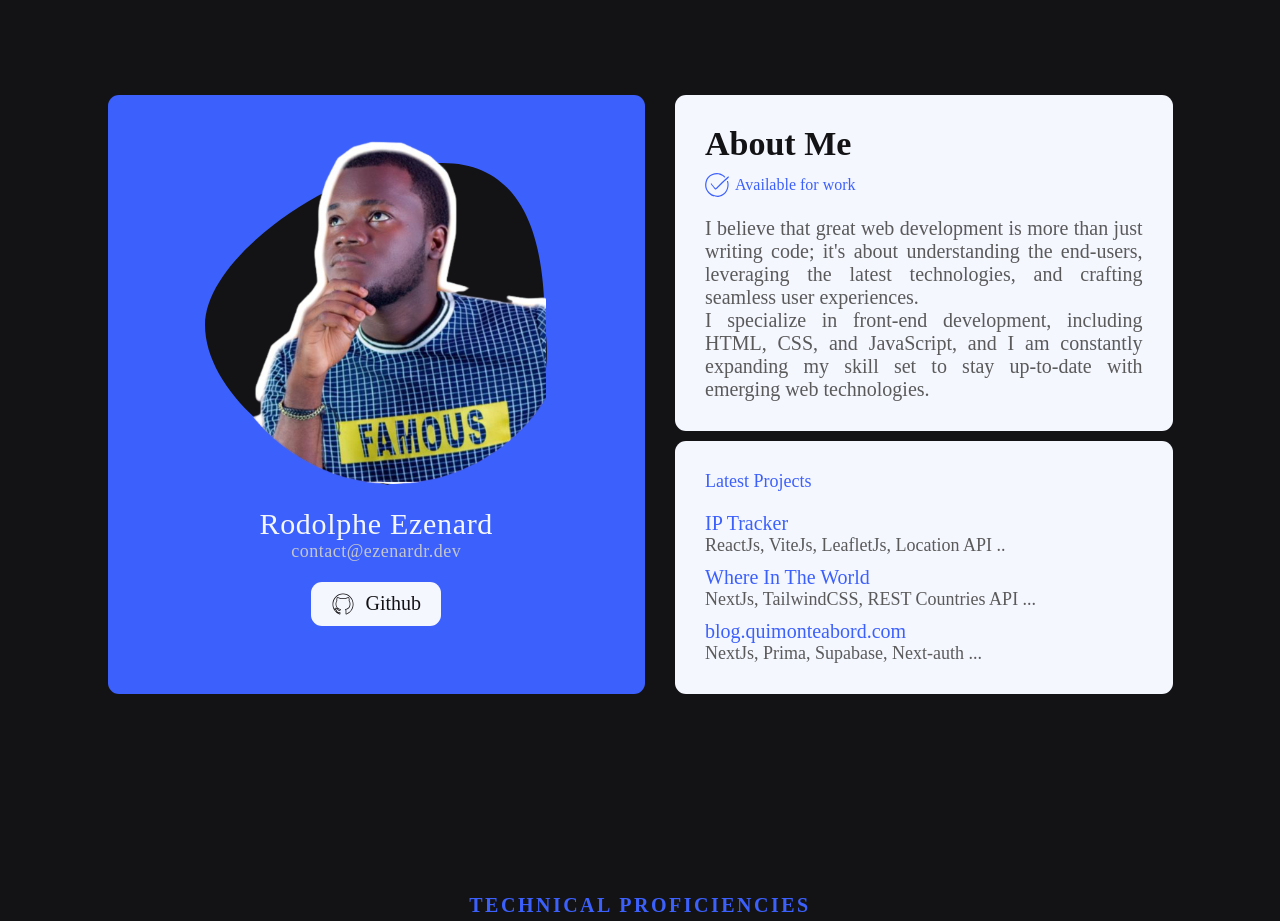
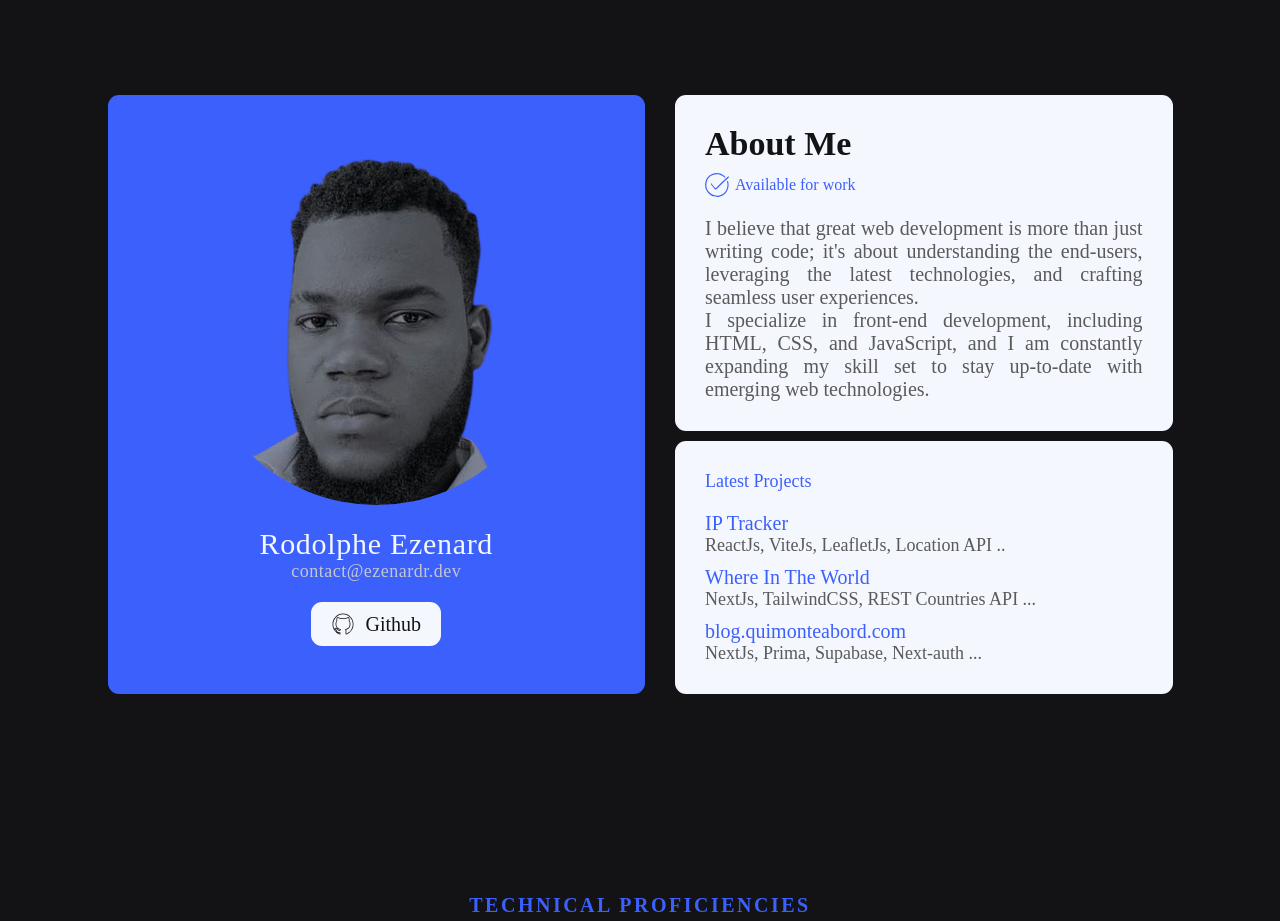
Before and after one commit to ezenardr/ezenardr.dev, a Next.js app: page / in a window 1280 px wide. Shown: the part 1300-2221 px from the top of the page. Built offline with nearby package versions, Linux system fonts and the light colour scheme.

Commit message:
changed about pictures

```diff
--- a/src/app/page.css
+++ b/src/app/page.css
@@ -132,6 +132,9 @@ nav {
 }
 .profile-card-mail:hover {
     color: var(--white);
+}
+.image-1 {
+    border-radius: 50%;
 }
 .image-2 {
     position: absolute;
--- a/src/app/page.tsx
+++ b/src/app/page.tsx
@@ -23,6 +23,7 @@ import {
     Mail,
     Twitter,
     GithubBlack,
+    Profile2,
 } from '@/utils/Images';
 import './page.css';
 import Card from '@/components/Card';
@@ -188,12 +189,7 @@ function About() {
         <section className="container section-about">
             <div className="profile-card">
                 <div className="profile-card-img">
-                    <Image className="image-1" src={Elipse} alt="Elipse" />
-                    <Image
-                        className="image-2"
-                        src={Profile}
-                        alt="Profile picture of ezenardr"
-                    />
+                    <Image className="image-1" src={Profile2} alt="Elipse" />
                 </div>
                 <p className="profile-card-name">Rodolphe Ezenard</p>
                 <Link
--- a/src/utils/Images.tsx
+++ b/src/utils/Images.tsx
@@ -11,6 +11,7 @@ import Responsive from '../../public/responsive.svg';
 import Maintenance from '../../public/maintenance.svg';
 import Download from '../../public/download.svg';
 import Profile from '../../public/profile.svg';
+import Profile2 from '../../public/profile2.png';
 import Elipse from '../../public/elipse.svg';
 import Check from '../../public/check.svg';
 import Skill1 from '../../public/skill-1.svg';
@@ -35,6 +36,7 @@ export {
     Web,
     Elipse,
     Profile,
+    Profile2,
     Check,
     Skill1,
     Skill2,
```
Also changed, not shown: public/profile2.png (added).
